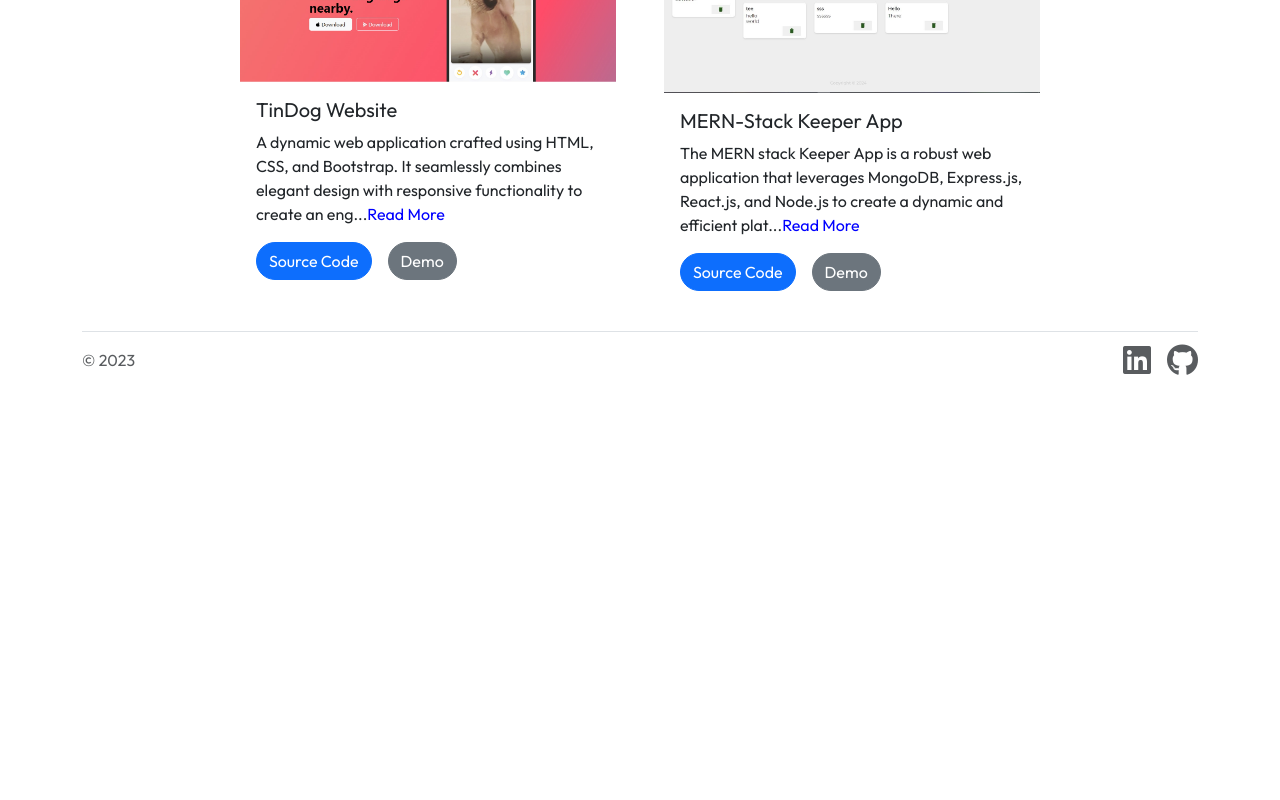
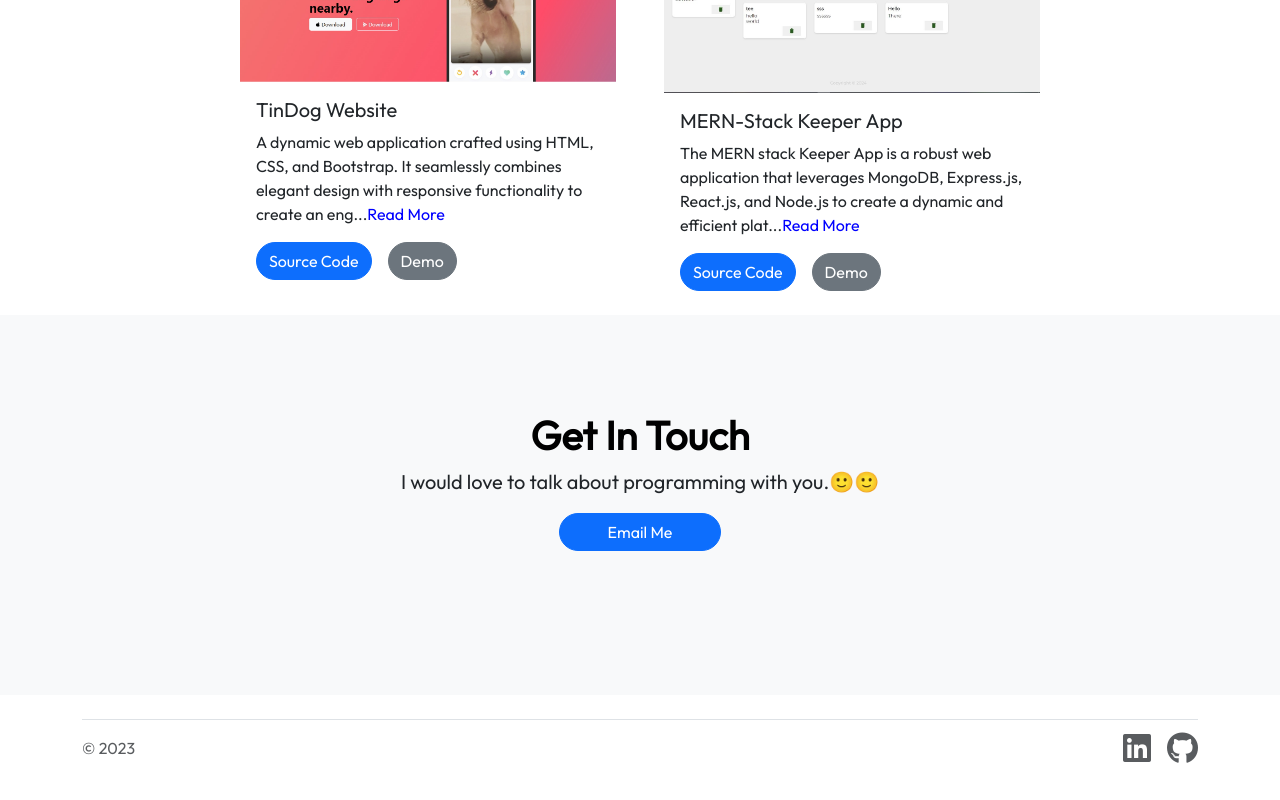
Before and after one commit to leonyllukejayme/personal-portfolio, a React (Vite) app: page / in a window 1280 px wide. Shown: the part 1476-2276 px from the top of the page. Before the commit the page ends 1888 px from the top, so only its background shows below. Built offline with nearby package versions, Linux system fonts and the light colour scheme.

Commit message:
Contact_sect update

```diff
--- a/src/components/Contact_sect.jsx
+++ b/src/components/Contact_sect.jsx
@@ -1,9 +1,21 @@
-import React from 'react'
+import React from 'react';
 
 const Contact_sect = () => {
-  return (
-    <div>Contact_sect</div>
-  )
-}
+	return (
+		<div className="my-2 ">
+			<div className="p-5 text-center bg-body-tertiary">
+				<div className="container py-5">
+					<h1 className="text-body-emphasis fw-bold">Get In Touch</h1>
+					<p className="col-lg-8 mx-auto lead">
+						I would love to talk about programming with you.🙂🙂
+					</p>
+					<a href='mailto:leonyljayme@gmail.com' target='_blank' class="btn btn-primary px-5 mb-5" >
+						Email Me
+					</a>
+				</div>
+			</div>
+		</div>
+	);
+};
 
-export default Contact_sect
+export default Contact_sect;
--- a/src/components/Navbar.jsx
+++ b/src/components/Navbar.jsx
@@ -27,7 +27,7 @@ function Navbar() {
                     <li className='nav-item'><Link to="/" className='nav-link'>Home</Link></li>
                     <li className='nav-item'><Link to="/about" className='nav-link'>About</Link></li>
                     <li className='nav-item'><Link to="/projects" className='nav-link'>Projects</Link></li>
-                    <li className='nav-item'><Link to="" className='nav-link'>Contact</Link></li>
+                    {/* <li className='nav-item'><Link to="" className='nav-link'>Contact</Link></li> */}
                 </ul>
                 </div>
             </div>
--- a/src/pages/About.jsx
+++ b/src/pages/About.jsx
@@ -2,12 +2,14 @@ import React from 'react'
 import Navbar from '../components/Navbar'
 import Hero_about from '../components/Hero_about'
 import Footer from '../components/Footer'
+import Contact_sect from '../components/Contact_sect'
 
 function About() {
   return (
     <>
         <Navbar />
         <Hero_about />
+        <Contact_sect />
         <Footer />
     </>
   )
--- a/src/pages/Home.jsx
+++ b/src/pages/Home.jsx
@@ -4,6 +4,7 @@ import Hero from '../components/Hero'
 import Hero_about from '../components/Hero_about'
 import Footer from '../components/Footer'
 import Projects_sect from '../components/Projects_sect'
+import Contact_sect from '../components/Contact_sect'
 
 function Home() {
 
@@ -13,6 +14,7 @@ function Home() {
       <Hero />
       <Hero_about />
       <Projects_sect />
+      <Contact_sect />
       <Footer />
     </>
   )
--- a/src/pages/Projects.jsx
+++ b/src/pages/Projects.jsx
@@ -2,12 +2,14 @@ import React from 'react';
 import Footer from '../components/Footer';
 import Navbar from '../components/Navbar';
 import Projects_sect from '../components/Projects_sect';
+import Contact_sect from '../components/Contact_sect';
 
 function Projects() {
 	return (
 		<>
 			<Navbar />
 			<Projects_sect />
+			<Contact_sect />
 			<Footer />
 		</>
 	);
```
